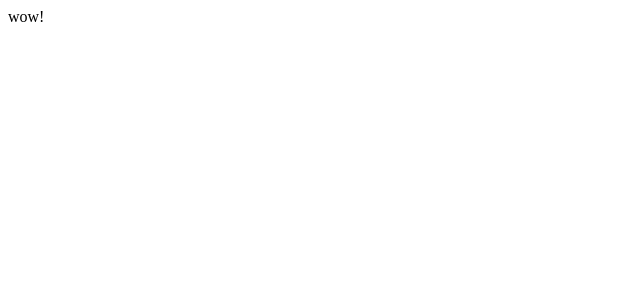
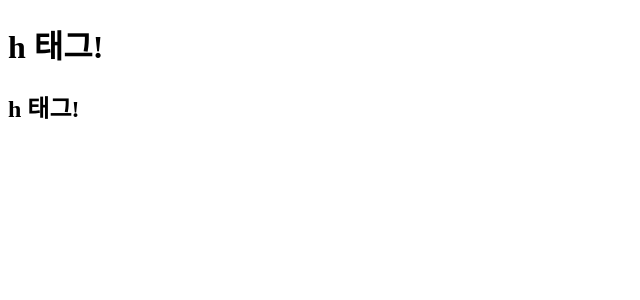
Before and after one commit to leetealim/BASE_REACT, a React (Create React App) app: page / in a window 1280 px wide. Shown: the top 300 px of the page, without its empty margins (0-640 px from the left). Built offline with nearby package versions, Linux system fonts and the light colour scheme.

Commit message:
tag rule

```diff
--- a/src/App.js
+++ b/src/App.js
@@ -1,6 +1,12 @@
+const App = () => {
+  return (
+    <>
+      <h1>h 태그!</h1>
+      <h2>h 태그!</h2>
+      {/* <img src="#" /> */}
+    </>
+  );
+};
 
- const App = () => {
-    return <div>wow!</div>
- };
-
- export default App;
+export default App;
+// => 내보내기
```
Also changed, not shown: src/index.js (+4 -5 lines).
